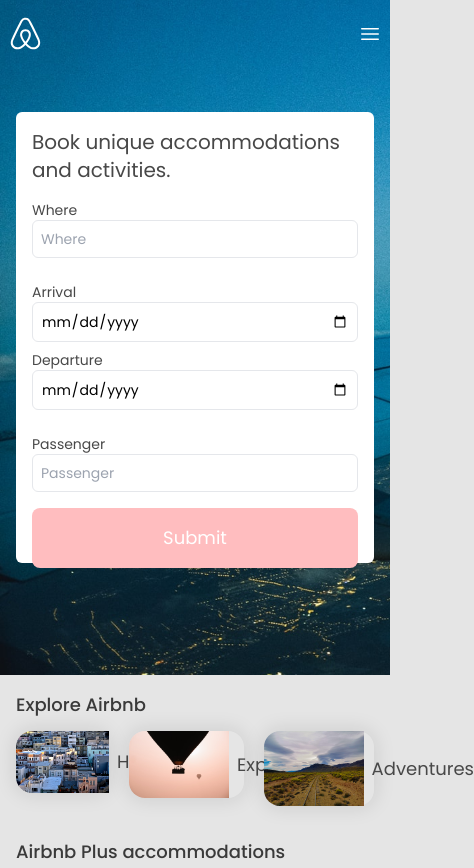
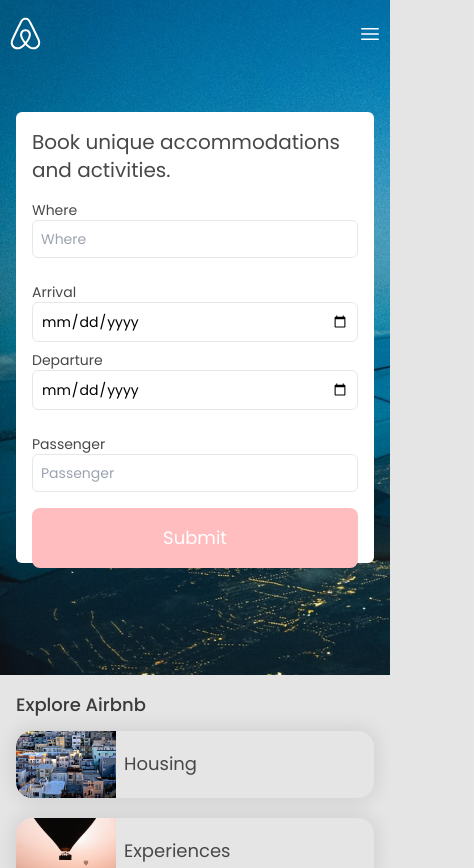
Before and after one commit to mohammadrezaalizade/Airbnb-clone, a Next.js app: page / in a window 390 px wide. Shown: the top 868 px of the page, 474 px wide, since content can reach past the window. Built offline with nearby package versions, Linux system fonts and the light colour scheme.

Commit message:
EDIT- Section

```diff
--- a/components/UI/Section.tsx
+++ b/components/UI/Section.tsx
@@ -13,7 +13,7 @@
         <h2 className='text-secondary_dark_gray-600 text-lg font-medium'>{title}</h2>
         {comment && <p className='text-secondary_dark_gray-300 text-sm'>{comment}</p>}
      </div>
-      <div className='flex justify-evenly gap-5'>
+      <div className='flex justify-evenly gap-5 flex-col md:flex-row'>
       {children}
       </div>
     </section>
```
